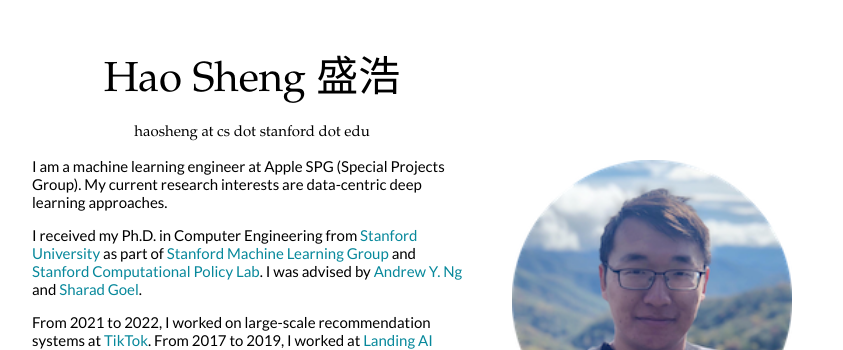
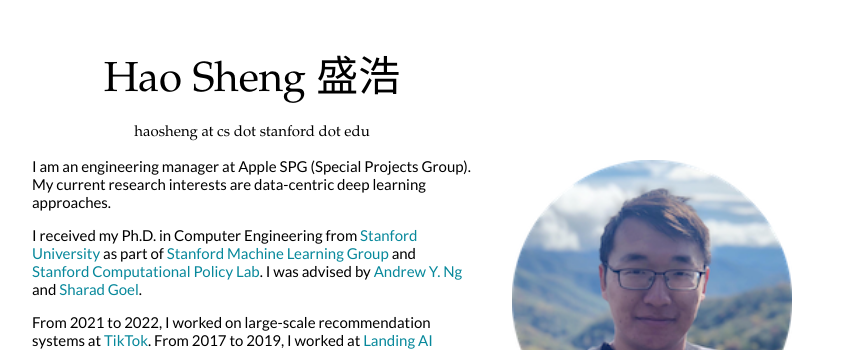
Before and after one commit to haossr/haossr.github.io, a Jekyll site: the page built from _posts/2016-06-07-cs231a.markdown, in a window 1280 px wide. Shown: the top 350 px of the page, without its empty margins (228-1071 px from the left). Built offline with Jekyll 4.4.1, drawn with Linux system fonts in a browser that asks for light colours.

Commit message:
title change

```diff
--- a/_includes/bio.html
+++ b/_includes/bio.html
@@ -1,5 +1,5 @@
 <p>
-I am a machine learning engineer at Apple SPG (Special Projects Group). My current research interests are data-centric deep learning approaches.
+I am an engineering manager at Apple SPG (Special Projects Group). My current research interests are data-centric deep learning approaches.
 </p>
 
 <p>
```
